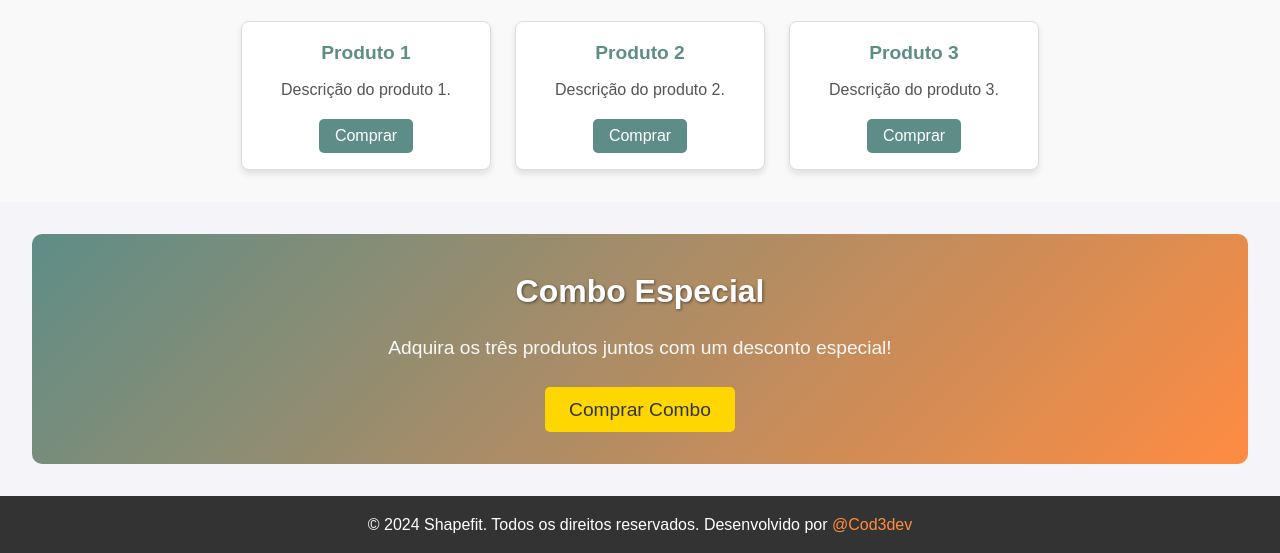
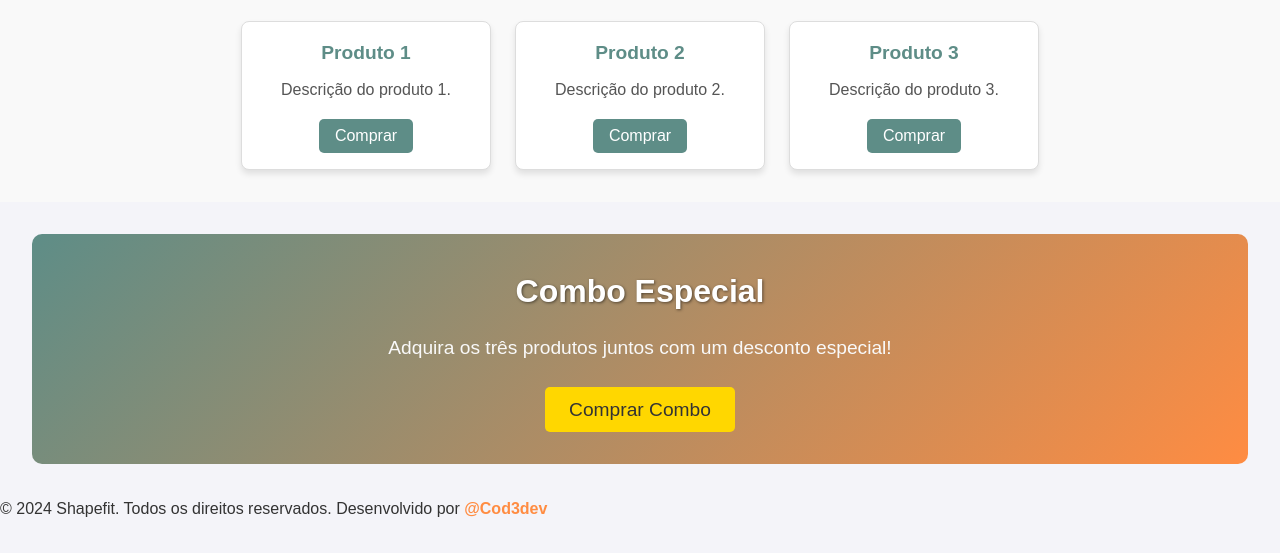
Before and after one commit to pedrohpiri/Shapefit, a plain HTML site: page index.html in a window 1280 px wide. Shown: the part 464-1017 px from the top of the page. After the commit the page ends 985 px from the top, so only its background shows below. Drawn offline with Linux system fonts and the light colour scheme; a script that the page names is missing.

Commit message:
alteração no estilo do rodape

```diff
--- a/styles.css
+++ b/styles.css
@@ -185,23 +185,20 @@ section#combo button:hover {
     transform: scale(1.1);
 }
 
-/* Rodapé */
-footer {
-    background-color: #333;
-    color: white;
-    text-align: center;
-    padding: 1rem;
-    margin-top: 2rem;
-}
-
+/* Estilo do link no rodapé */
 footer a {
-    color: #ff8c42;
+    color: #ff8c42; /* Cor inicial do link */
     text-decoration: none;
+    font-weight: bold;
+    transition: color 0.3s ease;
 }
 
 footer a:hover {
-    text-decoration: underline;
+    color: #ffd700; /* Cor ao passar o mouse */
+    text-decoration: underline; /* Sublinha o texto */
+    cursor: pointer; /* Mostra que é clicável */
 }
+
 
 /* Responsividade */
 
```
